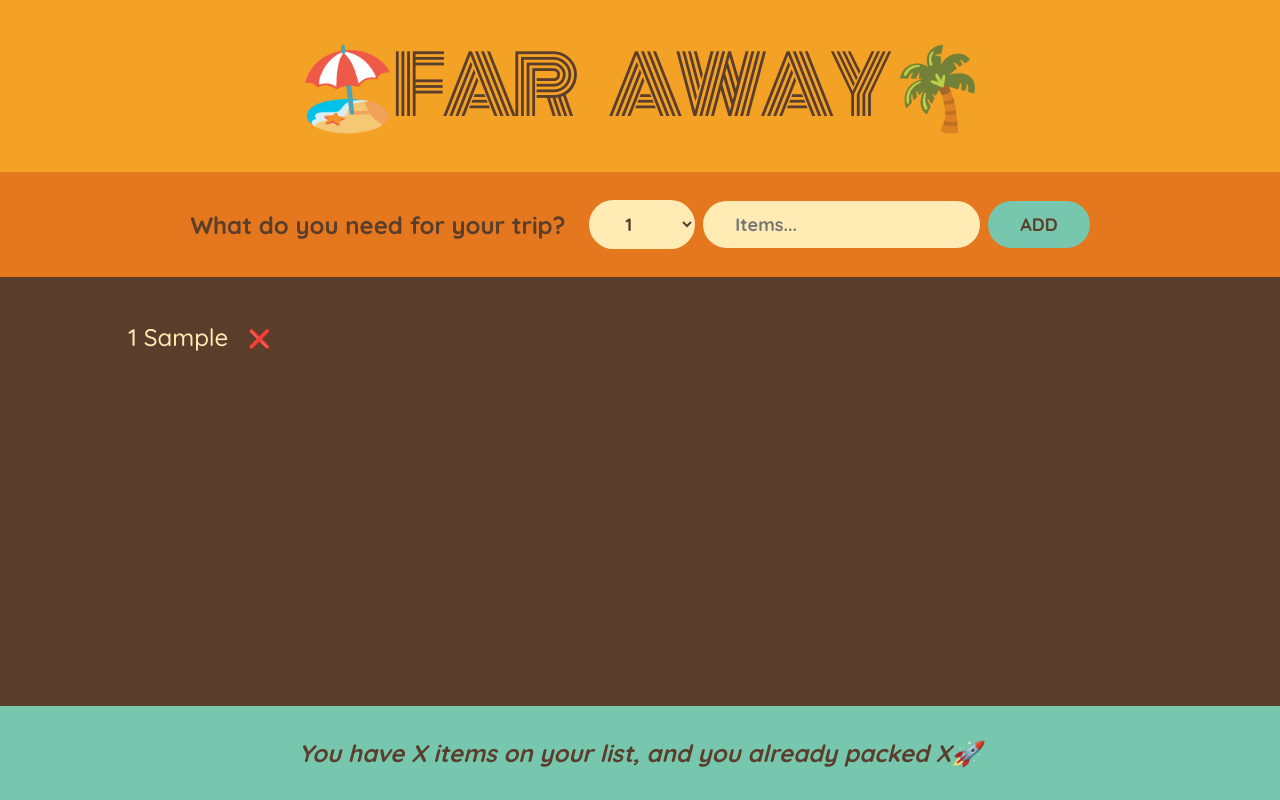
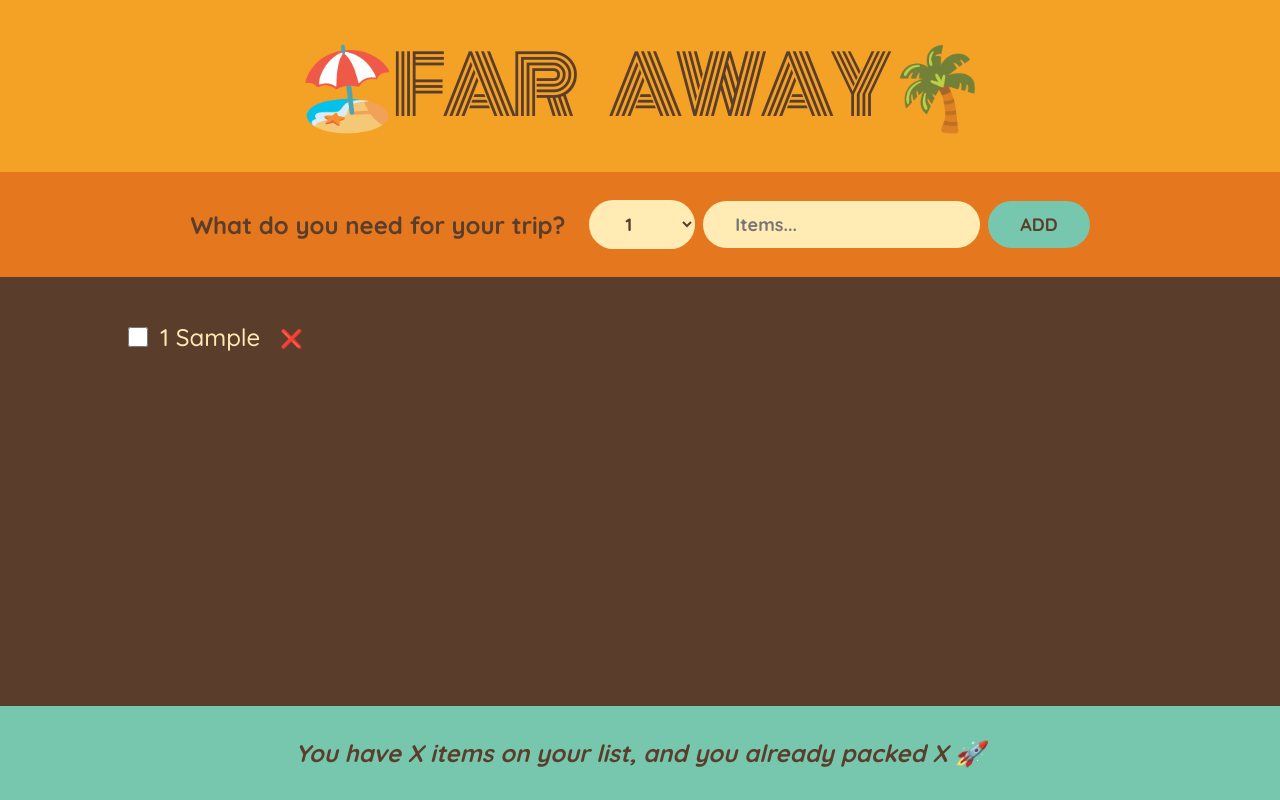
Before and after one commit to EstebanMoraG2002/react-learning-journey, a React (Create React App) app in the folder 05-travel-list/: page / in a window 1280 px wide. Both pictures are taken after typing "Sample" into the empty fields and a click on the button "ADD". Built offline with nearby package versions, Linux system fonts and the light colour scheme.

Commit message:
feat(travel-list): implement delete and toggle packed state; fix prop names and checkbox wiring

```diff
--- a/05-travel-list/src/App.js
+++ b/05-travel-list/src/App.js
@@ -1,9 +1,4 @@
 import { useState } from "react";
-
-const initialItems = [
-  { id: 1, description: "Passports", quantity: 2, packed: true },
-  { id: 2, description: "Socks", quantity: 12, packed: false },
-];
 
 export default function App() {
   const [items, setItems] = useState([]);
@@ -12,11 +7,27 @@
     setItems((items) => [...items, item]);
   }
 
+  function handleDeleteItem(id) {
+    setItems((items) => items.filter((item) => item.id !== id));
+  }
+
+  function handleToggleItem(id) {
+    setItems((items) =>
+      items.map((item) =>
+        item.id === id ? { ...item, packed: !item.packed } : item
+      )
+    );
+  }
+
   return (
     <div className="app">
       <Logo />
       <Form onAddItems={handleAddItems} />
-      <PackingList items={items} />
+      <PackingList
+        items={items}
+        onDeleteItem={handleDeleteItem}
+        onToggleItem={handleToggleItem}
+      />
       <Stats />
     </div>
   );
@@ -25,6 +36,7 @@
 function Logo() {
   return <h1>🏖️Far Away🌴</h1>;
 }
+
 function Form({ onAddItems }) {
   const [description, setDescription] = useState("");
   const [quantity, setQuantity] = useState(1);
@@ -33,10 +45,7 @@
     e.preventDefault();
     if (!description) return;
     const newItem = { description, quantity, packed: false, id: Date.now() };
-    console.log(newItem);
-
     onAddItems(newItem);
-
     setDescription("");
     setQuantity(1);
   }
@@ -55,30 +64,42 @@
         type="text"
         placeholder="Items..."
         value={description}
-        onChange={(e) => setDescription(e.target.value)}></input>
+        onChange={(e) => setDescription(e.target.value)}
+      />
       <button>Add</button>
     </form>
   );
 }
-function PackingList({ items }) {
+
+function PackingList({ items, onDeleteItem, onToggleItem }) {
   return (
     <div className="list">
       <ul>
         {items.map((item) => (
-          <Item item={item} key={item.id} />
+          <Item
+            key={item.id}
+            item={item}
+            onDeleteItem={onDeleteItem}
+            onToggleItem={onToggleItem}
+          />
         ))}
       </ul>
     </div>
   );
 }
 
-function Item({ item }) {
+function Item({ item, onDeleteItem, onToggleItem }) {
   return (
     <li>
+      <input
+        type="checkbox"
+        checked={item.packed}
+        onChange={() => onToggleItem(item.id)}
+      />
       <span style={item.packed ? { textDecoration: "line-through" } : {}}>
         {item.quantity} {item.description}
       </span>
-      <button>❌</button>
+      <button onClick={() => onDeleteItem(item.id)}>❌</button>
     </li>
   );
 }
@@ -86,7 +107,7 @@
 function Stats() {
   return (
     <footer className="stats">
-      <em>You have X items on your list, and you already packed X🚀</em>
+      <em>You have X items on your list, and you already packed X 🚀</em>
     </footer>
   );
 }
```
